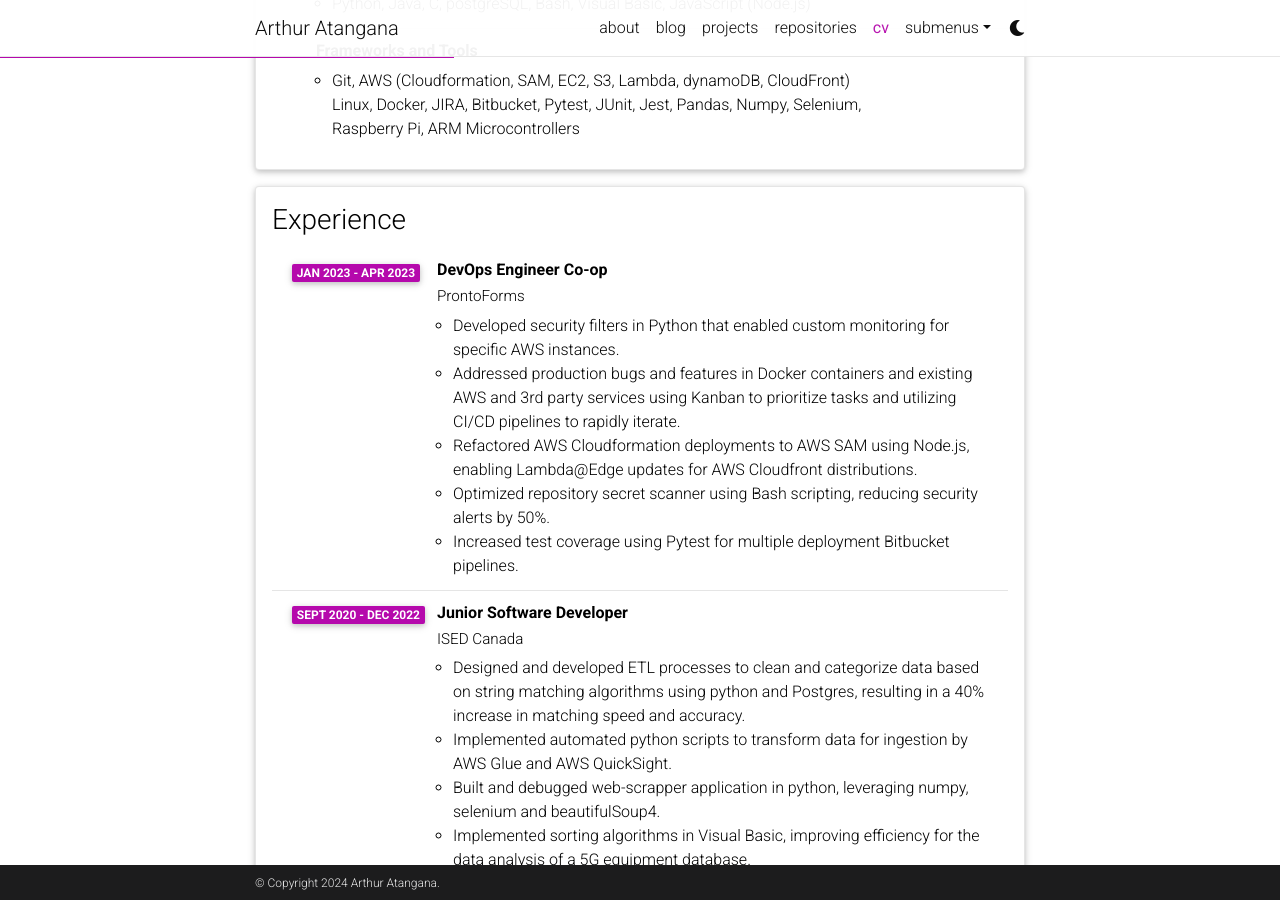
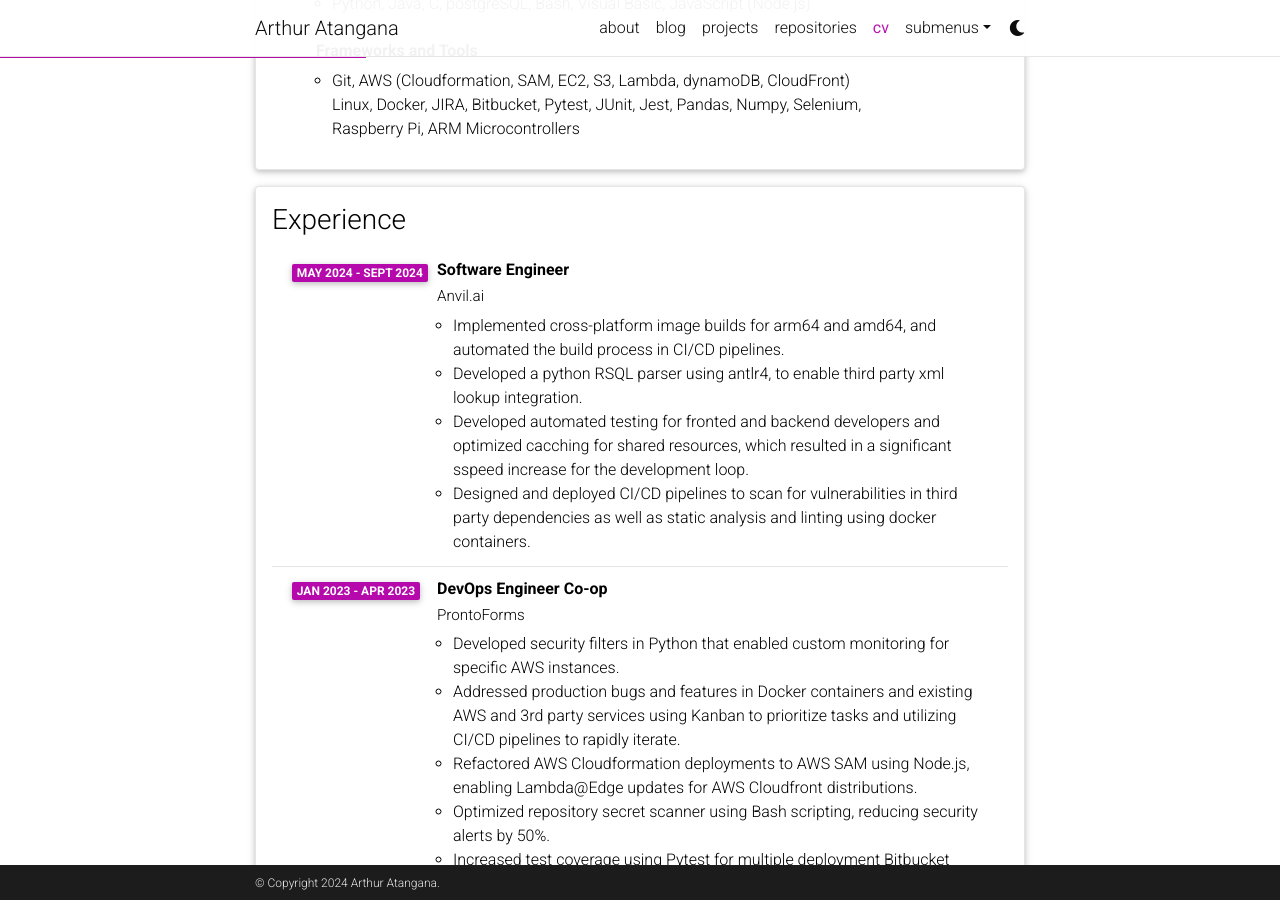
Before and after one commit to ArthurAtangana/ArthurAtangana.github.io, a Jekyll site: the page built from _pages/cv.md, in a window 1280 px wide and 900 px high, scrolled down 470 px. Built offline with Jekyll 4.4.1, drawn with Linux system fonts in a browser that asks for light colours; comment, search, counter and statistics services are not loaded; a style sheet for code colours, icons or effects is not loaded.

Commit message:
Update cv

```diff
--- a/_data/cv.yml
+++ b/_data/cv.yml
@@ -23,6 +23,15 @@
 - title: Experience
   type: time_table
   contents:
+    - title: Software Engineer
+      institution: Anvil.ai
+      year: Jan 2023 - Dec 2023
+      year: May 2024 - Sept 2024
+      description:
+        - Implemented cross-platform image builds for arm64 and amd64, and automated the build process in CI/CD pipelines.
+        - Developed a python RSQL parser using antlr4, to enable third party xml lookup integration.
+        - Developed automated testing for fronted and backend developers and optimized cacching for shared resources, which resulted in a significant sspeed increase for the development loop.
+        - Designed and deployed CI/CD pipelines to scan for vulnerabilities in third party dependencies as well as static analysis and linting using docker containers.
     - title: DevOps Engineer Co-op
       institution: ProntoForms
       year: Jan 2023 - Apr 2023
```
